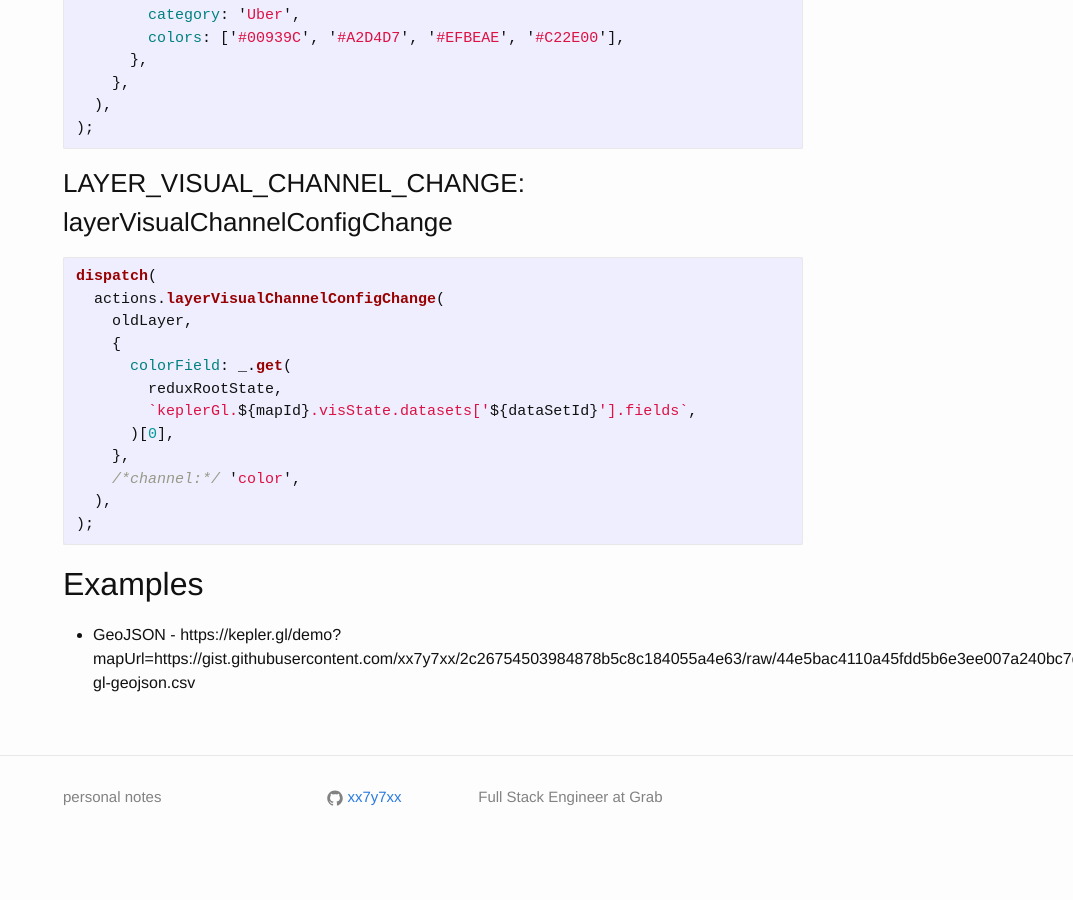
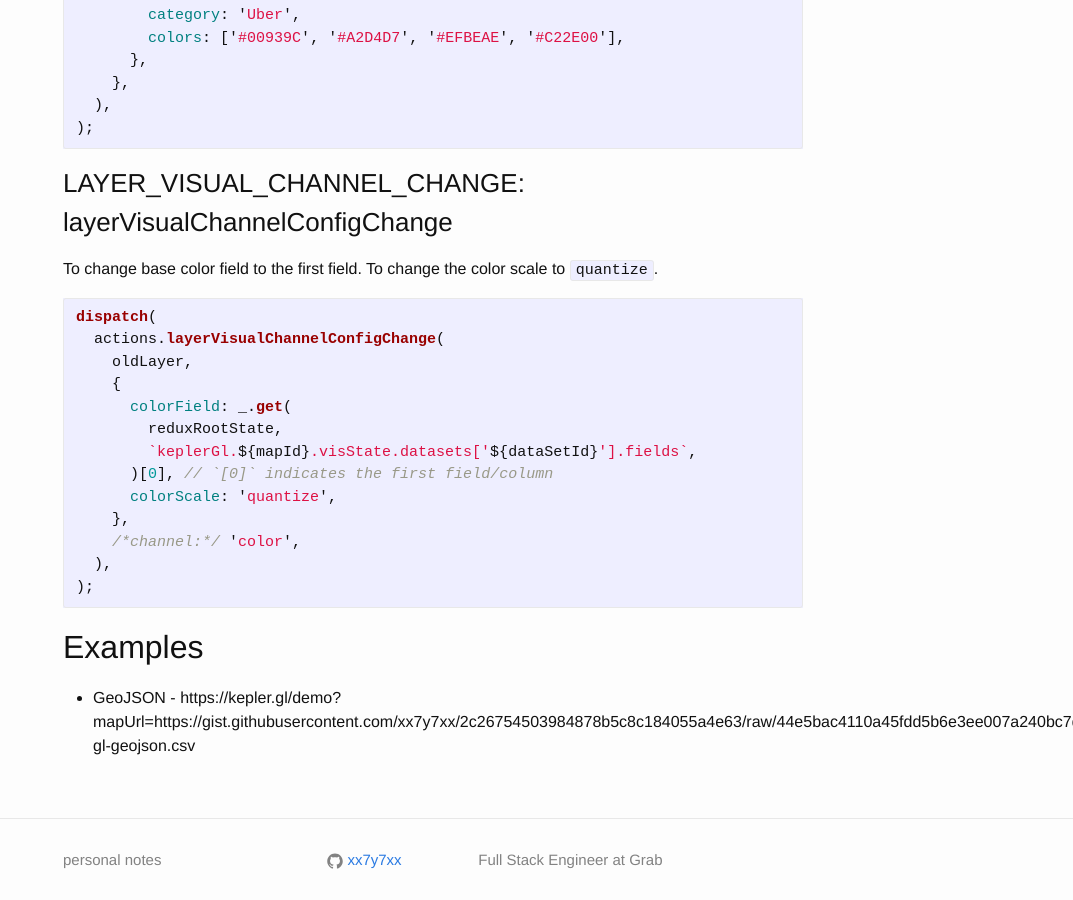
Before and after one commit to xx7y7xx/xx7y7xx.github.io, a Jekyll site: the page built from _pages/dev/keplergl.md, in a window 1280 px wide and 900 px high, scrolled down 9711 px. Shown: the whole window, without its empty margins (207-1280 px from the left). Built offline with Jekyll 4.4.1, drawn with Linux system fonts in a browser that asks for light colours; comment, search, counter and statistics services are not loaded; before the commit the page ends 10580 px from its top, so only the background shows below that.

Commit message:
Update keplergl.md

````diff
--- a/_pages/dev/keplergl.md
+++ b/_pages/dev/keplergl.md
@@ -454,6 +454,9 @@ dispatch(
 
 ### LAYER_VISUAL_CHANNEL_CHANGE: layerVisualChannelConfigChange
 
+To change base color field to the first field.
+To change the color scale to `quantize`.
+
 ```js
 dispatch(
   actions.layerVisualChannelConfigChange(
@@ -462,7 +465,8 @@ dispatch(
       colorField: _.get(
         reduxRootState,
         `keplerGl.${mapId}.visState.datasets['${dataSetId}'].fields`,
-      )[0],
+      )[0], // `[0]` indicates the first field/column
+      colorScale: 'quantize',
     },
     /*channel:*/ 'color',
   ),
````
